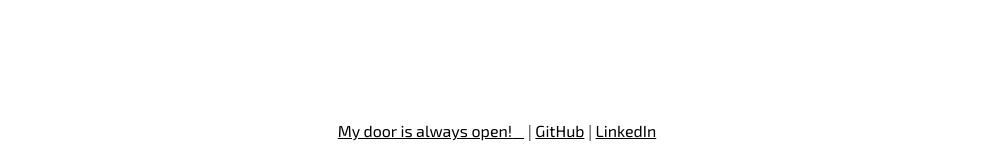
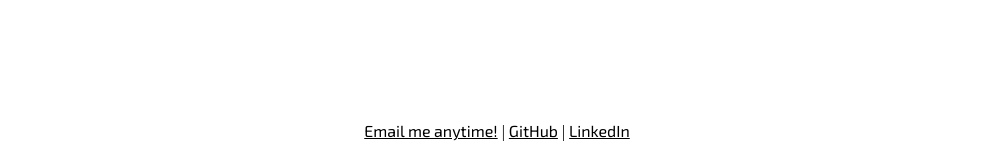
Before and after one commit to nickday67/Portfolio, a plain HTML site: page index.html in a window 1280 px wide. Shown: the part 1410-1555 px from the top of the page, without its empty margins (143-1137 px from the left). Drawn offline with nearby package versions, Linux system fonts and the light colour scheme.

Commit message:
changes for submission

```diff
--- a/index.html
+++ b/index.html
@@ -52,7 +52,7 @@
     </section>
 
     <footer>
-        <a class="link-color" href="mailto:thenickday@icloud.com">My door is always open!<i class="material-icons">&#xe0be;</i></a>
+        <a class="link-color" href="mailto:thenickday@icloud.com">Email me anytime!</a>
         <span>&#124;</span>
         <a class="link-color" target="_blank" href="https://github.com/nickday67">GitHub</a>
         <span>&#124;</span>
```
